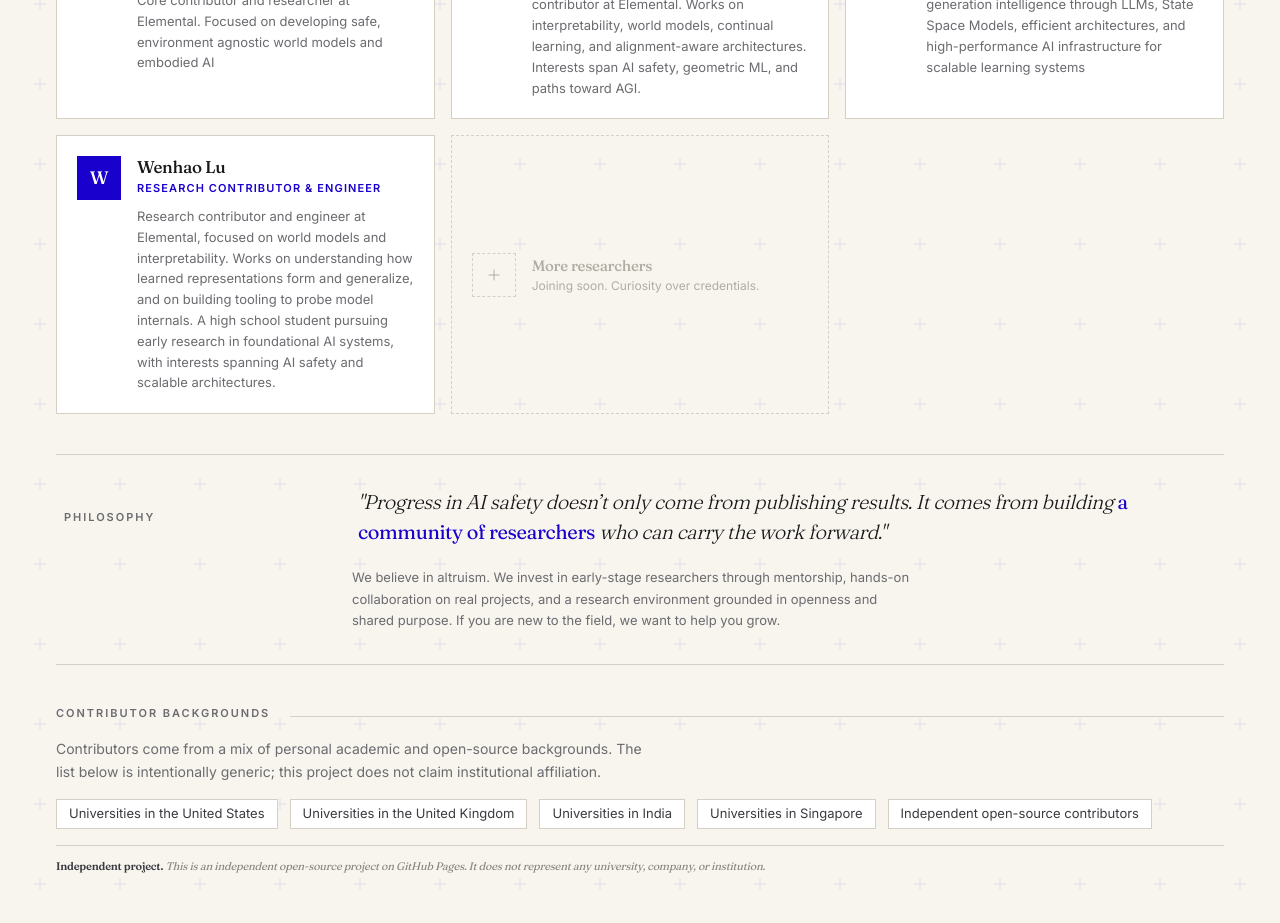
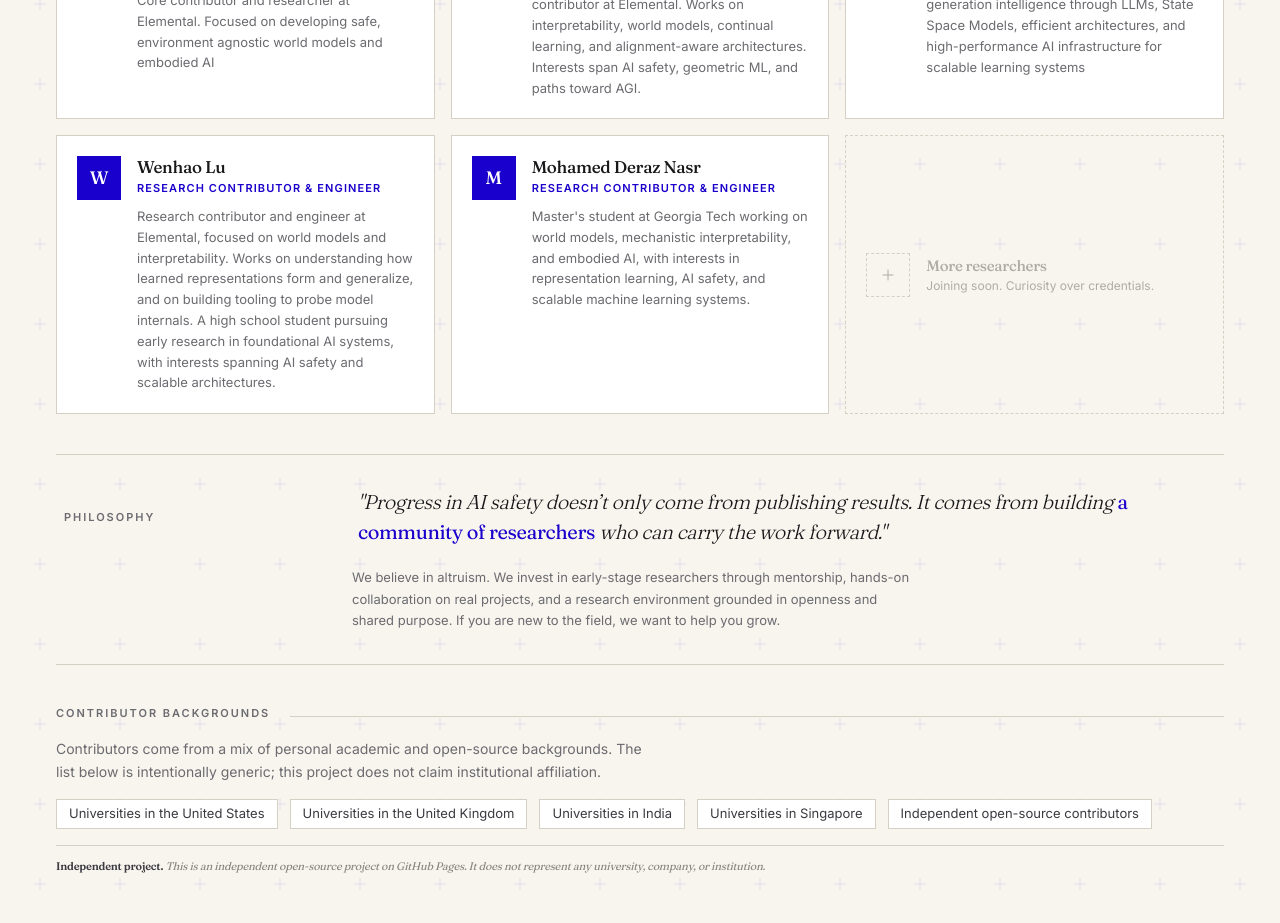
Before and after one commit to elemental-research-group/elemental-research-group.github.io, a React (Vite) app: page / in a window 1280 px wide. Shown: the part 2960-3883 px from the top of the page. Built offline with nearby package versions, Linux system fonts and the light colour scheme.

Commit message:
Add Mohamed Deraz Nasr to team members

```diff
--- a/src/components/Team.tsx
+++ b/src/components/Team.tsx
@@ -73,6 +73,14 @@ const team = [
     href:  "https://www.wenhao-lu.com/",
     initial: "W",
   },
+    {
+    name:  "Mohamed Deraz Nasr ",
+    role:  "Research Contributor & Engineer",
+    bio:   "Master's student at Georgia Tech working on world models, mechanistic interpretability, and embodied AI, with interests in representation learning, AI safety, and scalable machine learning systems.",
+    href:  "https://www.mderaznasr.org/",
+    initial: "M",
+  },
+
 ];
 
 export default function Team() {
```
